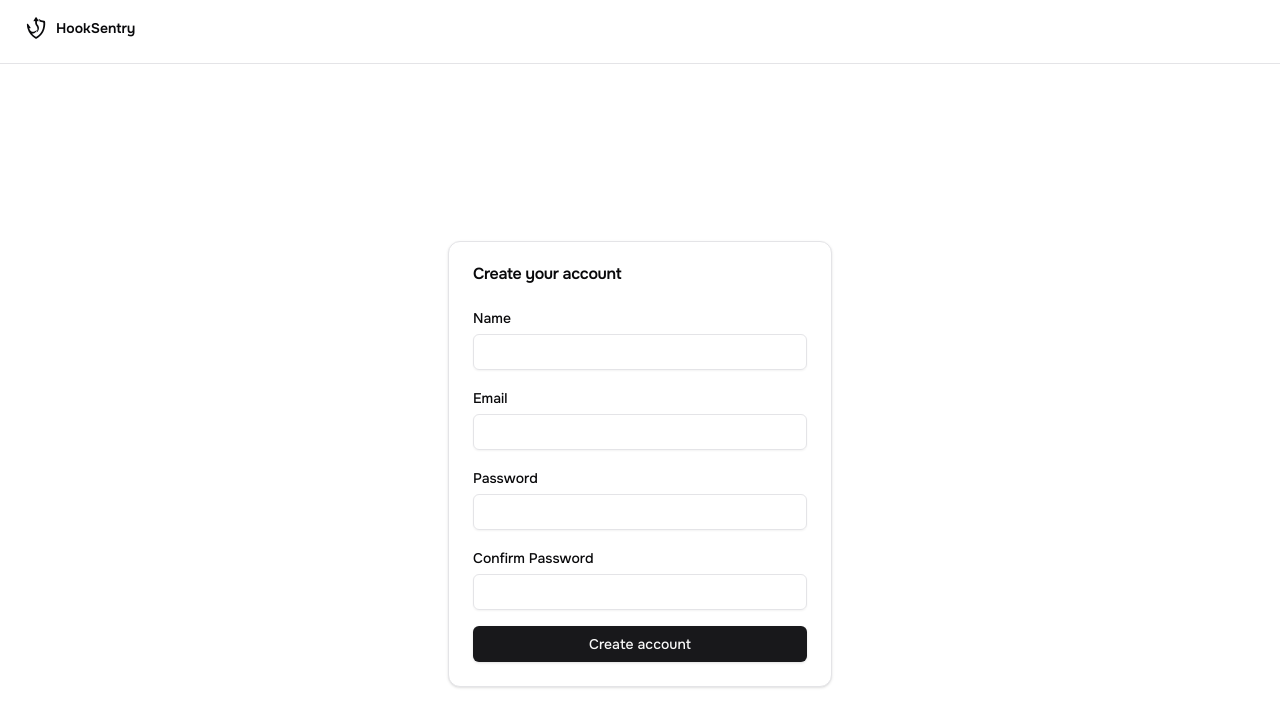
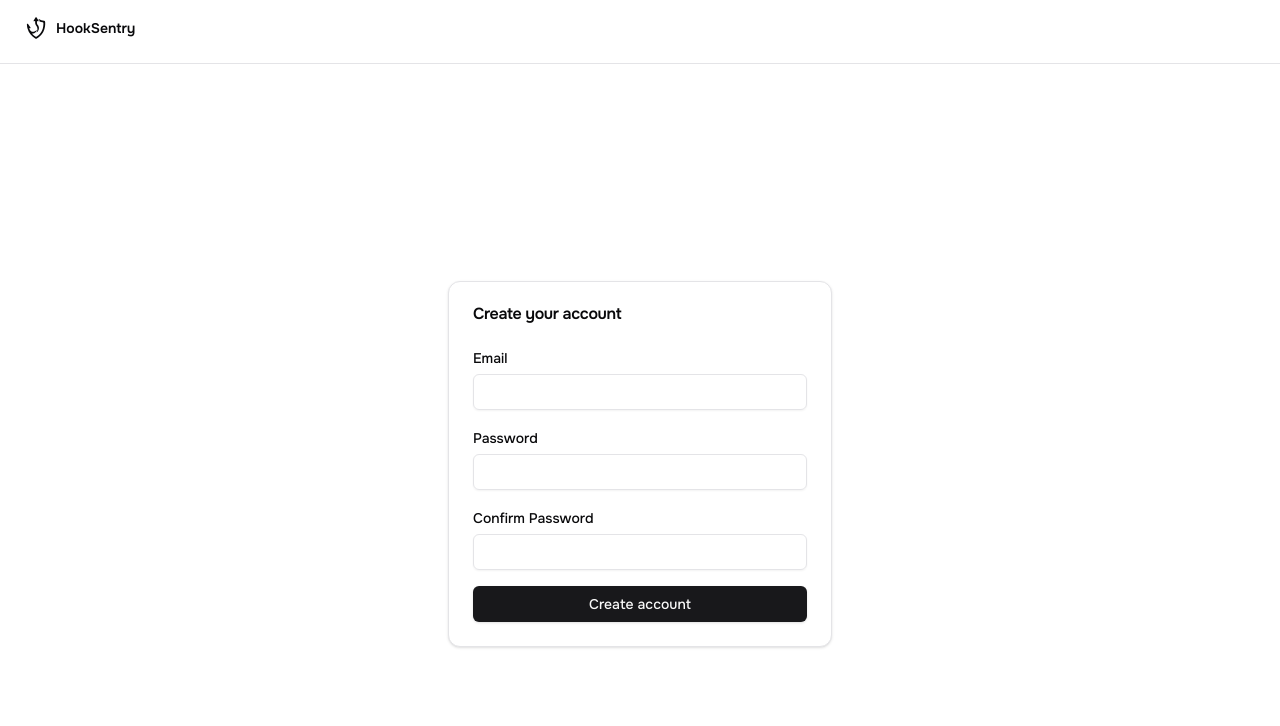
Before and after one commit to RhaynerRS/hooksentry-site, a Next.js app: page /invite/1 in a window 1280 px wide. Shown: the top 726 px of the page. Built offline with nearby package versions, Linux system fonts and the light colour scheme; no server answers.

Commit message:
remove name input from invite user

```diff
--- a/app/(auth)/invite/[token]/page.tsx
+++ b/app/(auth)/invite/[token]/page.tsx
@@ -13,7 +13,6 @@ export default function InvitePage() {
   const router = useRouter();
   const { token } = useParams<{ token: string }>();
 
-  const [name, setName] = useState('');
   const [email, setEmail] = useState('');
   const [password, setPassword] = useState('');
   const [confirmPassword, setConfirmPassword] = useState('');
@@ -35,7 +34,7 @@ export default function InvitePage() {
       method: 'POST',
       headers: { 'Content-Type': 'application/json' },
       credentials: 'include',
-      body: JSON.stringify({ name, email, password }),
+      body: JSON.stringify({ email, password }),
     });
 
     if (!res.ok) {
@@ -60,10 +59,6 @@ export default function InvitePage() {
         <CardContent>
           <form onSubmit={handleSubmit} className="space-y-4">
             <div className="space-y-1">
-              <Label htmlFor="name">{t('name')}</Label>
-              <Input id="name" value={name} onChange={e => setName(e.target.value)} required />
-            </div>
-            <div className="space-y-1">
               <Label htmlFor="email">{t('email')}</Label>
               <Input id="email" type="email" value={email} onChange={e => setEmail(e.target.value)} required />
             </div>
--- a/messages/en.json
+++ b/messages/en.json
@@ -66,7 +66,6 @@
     },
     "invite": {
       "title": "Create your account",
-      "name": "Name",
       "email": "Email",
       "password": "Password",
       "confirmPassword": "Confirm Password",
--- a/messages/es.json
+++ b/messages/es.json
@@ -66,7 +66,6 @@
     },
     "invite": {
       "title": "Crear tu cuenta",
-      "name": "Nombre",
       "email": "Correo electrónico",
       "password": "Contraseña",
       "confirmPassword": "Confirmar contraseña",
--- a/messages/fr.json
+++ b/messages/fr.json
@@ -66,7 +66,6 @@
     },
     "invite": {
       "title": "Créer votre compte",
-      "name": "Nom",
       "email": "E-mail",
       "password": "Mot de passe",
       "confirmPassword": "Confirmer le mot de passe",
--- a/messages/ja.json
+++ b/messages/ja.json
@@ -66,7 +66,6 @@
     },
     "invite": {
       "title": "アカウントを作成",
-      "name": "名前",
       "email": "メールアドレス",
       "password": "パスワード",
       "confirmPassword": "パスワード確認",
--- a/messages/pt.json
+++ b/messages/pt.json
@@ -66,7 +66,6 @@
     },
     "invite": {
       "title": "Criar sua conta",
-      "name": "Nome",
       "email": "Email",
       "password": "Senha",
       "confirmPassword": "Confirmar senha",
--- a/messages/zh.json
+++ b/messages/zh.json
@@ -66,7 +66,6 @@
     },
     "invite": {
       "title": "创建您的账户",
-      "name": "姓名",
       "email": "邮箱",
       "password": "密码",
       "confirmPassword": "确认密码",
```
